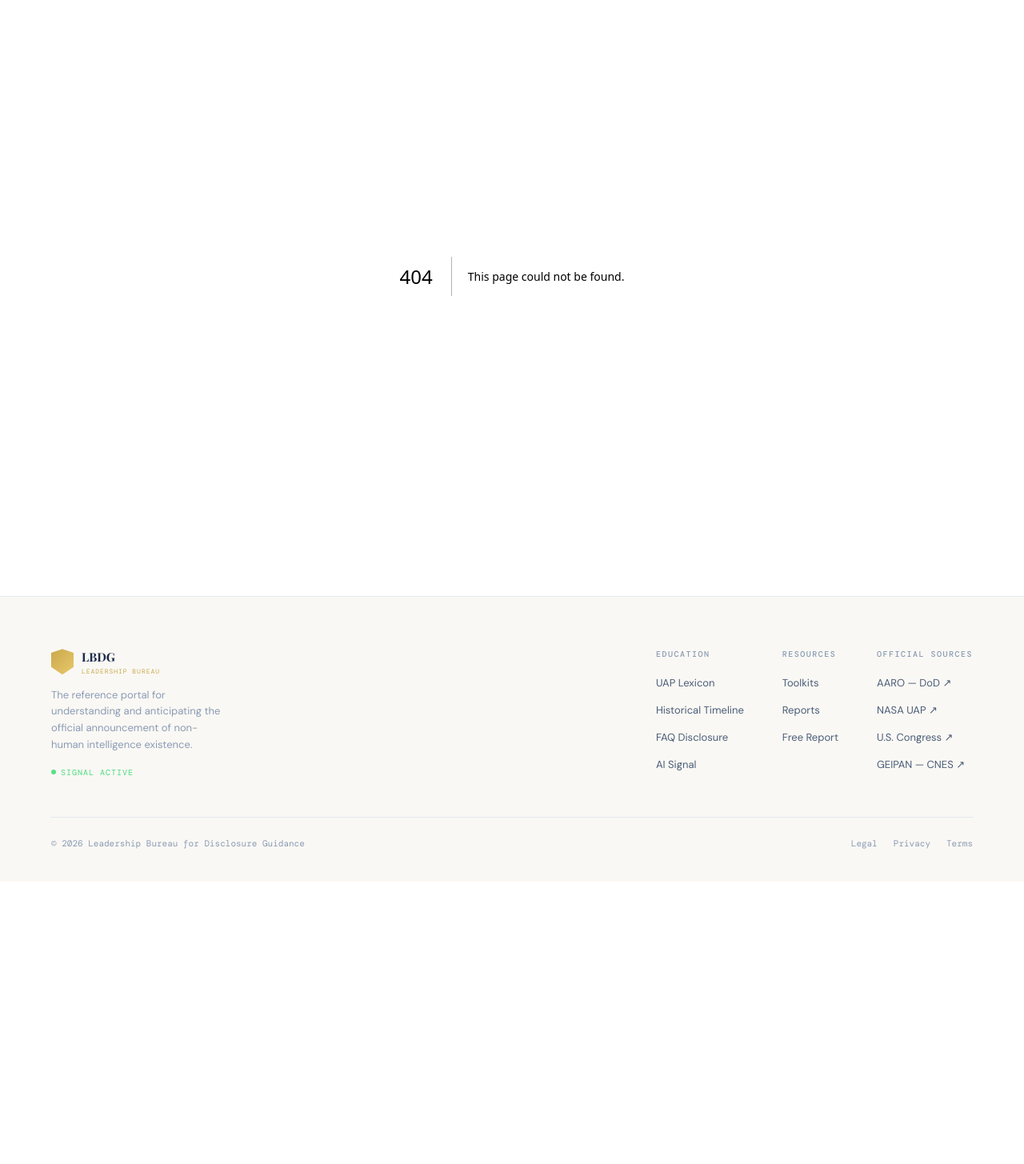
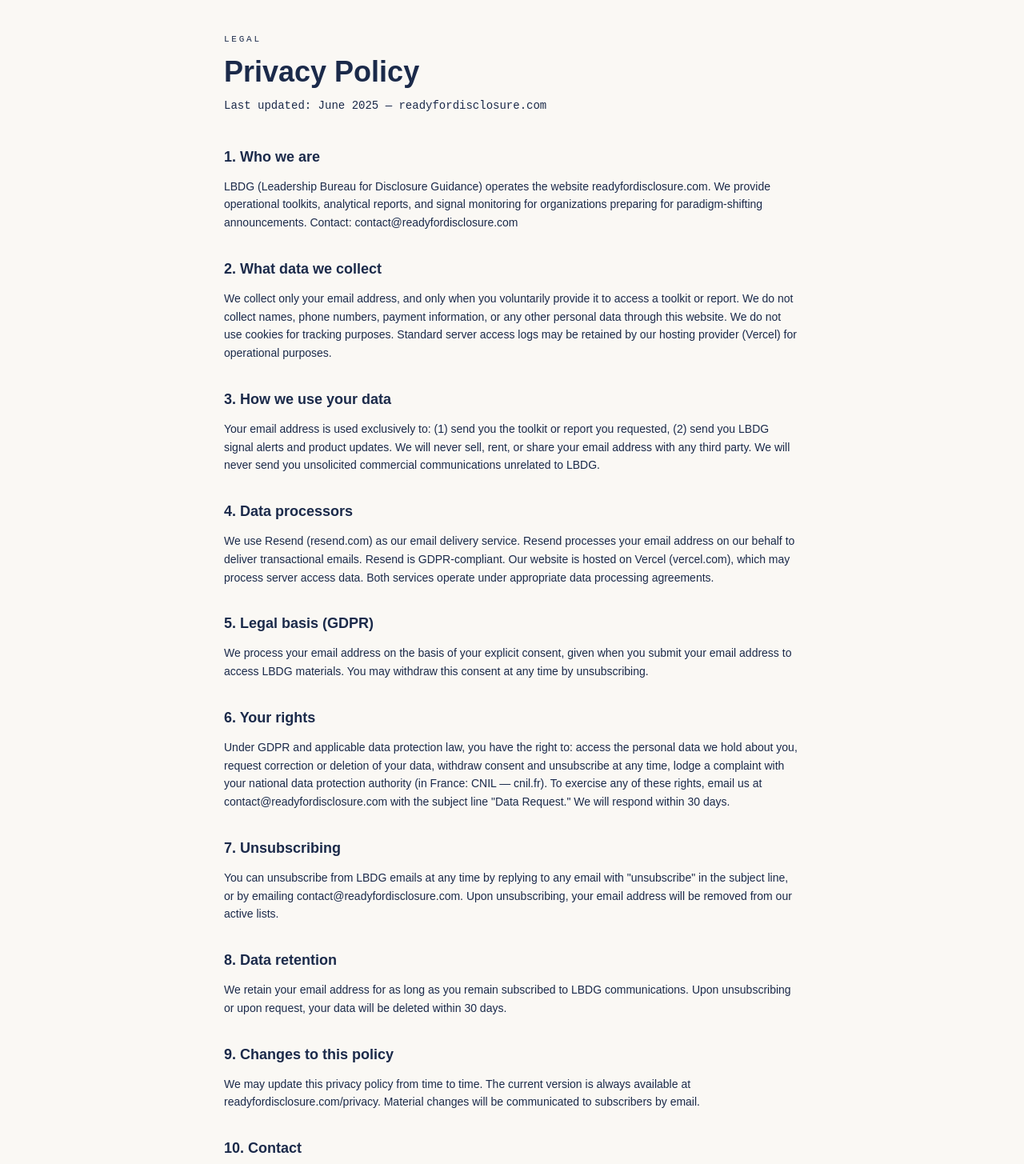
Before and after one commit to lbdgGit/DisclosureHub, a Next.js app in the folder disclosure-hub-starter/: page /privacy in a window 1280 px wide. Before the commit this address had no page. Shown: the part 55-1510 px from the top of the page at 80% size. Before the commit the page ends 1157 px from the top, so only its background shows below. Built offline with nearby package versions, Linux system fonts and the light colour scheme; a web font is replaced by a local one.

Commit message:
Create page.tsx

```diff
--- /dev/null
+++ b/disclosure-hub-starter/app/privacy/page.tsx
@@ -0,0 +1,83 @@
+import type { Metadata } from 'next';
+
+export const metadata: Metadata = {
+  title: 'Privacy Policy — LBDG',
+  description: 'How LBDG collects, uses, and protects your personal data.',
+};
+
+const SECTIONS = [
+  {
+    title: '1. Who we are',
+    content: `LBDG (Leadership Bureau for Disclosure Guidance) operates the website readyfordisclosure.com. We provide operational toolkits, analytical reports, and signal monitoring for organizations preparing for paradigm-shifting announcements. Contact: contact@readyfordisclosure.com`
+  },
+  {
+    title: '2. What data we collect',
+    content: `We collect only your email address, and only when you voluntarily provide it to access a toolkit or report. We do not collect names, phone numbers, payment information, or any other personal data through this website. We do not use cookies for tracking purposes. Standard server access logs may be retained by our hosting provider (Vercel) for operational purposes.`
+  },
+  {
+    title: '3. How we use your data',
+    content: `Your email address is used exclusively to: (1) send you the toolkit or report you requested, (2) send you LBDG signal alerts and product updates. We will never sell, rent, or share your email address with any third party. We will never send you unsolicited commercial communications unrelated to LBDG.`
+  },
+  {
+    title: '4. Data processors',
+    content: `We use Resend (resend.com) as our email delivery service. Resend processes your email address on our behalf to deliver transactional emails. Resend is GDPR-compliant. Our website is hosted on Vercel (vercel.com), which may process server access data. Both services operate under appropriate data processing agreements.`
+  },
+  {
+    title: '5. Legal basis (GDPR)',
+    content: `We process your email address on the basis of your explicit consent, given when you submit your email address to access LBDG materials. You may withdraw this consent at any time by unsubscribing.`
+  },
+  {
+    title: '6. Your rights',
+    content: `Under GDPR and applicable data protection law, you have the right to: access the personal data we hold about you, request correction or deletion of your data, withdraw consent and unsubscribe at any time, lodge a complaint with your national data protection authority (in France: CNIL — cnil.fr). To exercise any of these rights, email us at contact@readyfordisclosure.com with the subject line "Data Request." We will respond within 30 days.`
+  },
+  {
+    title: '7. Unsubscribing',
+    content: `You can unsubscribe from LBDG emails at any time by replying to any email with "unsubscribe" in the subject line, or by emailing contact@readyfordisclosure.com. Upon unsubscribing, your email address will be removed from our active lists.`
+  },
+  {
+    title: '8. Data retention',
+    content: `We retain your email address for as long as you remain subscribed to LBDG communications. Upon unsubscribing or upon request, your data will be deleted within 30 days.`
+  },
+  {
+    title: '9. Changes to this policy',
+    content: `We may update this privacy policy from time to time. The current version is always available at readyfordisclosure.com/privacy. Material changes will be communicated to subscribers by email.`
+  },
+  {
+    title: '10. Contact',
+    content: `For any privacy-related questions: contact@readyfordisclosure.com`
+  },
+];
+
+export default function PrivacyPage() {
+  return (
+    <div className="max-w-3xl mx-auto px-4 sm:px-6 pt-24 pb-20">
+      <div className="mb-10">
+        <span className="text-2xs font-mono text-muted tracking-[0.25em] uppercase block mb-3"
+              style={{ fontFamily: 'JetBrains Mono, monospace' }}>
+          Legal
+        </span>
+        <h1 className="font-display text-3xl sm:text-4xl font-800 text-bright mb-3"
+            style={{ fontFamily: 'Syne, sans-serif', fontWeight: 800 }}>
+          Privacy Policy
+        </h1>
+        <p className="text-sm text-muted font-mono" style={{ fontFamily: 'JetBrains Mono, monospace' }}>
+          Last updated: June 2025 — readyfordisclosure.com
+        </p>
+      </div>
+
+      <div className="space-y-8">
+        {SECTIONS.map((section) => (
+          <div key={section.title}>
+            <h2 className="font-display text-lg font-700 text-bright mb-3"
+                style={{ fontFamily: 'Syne, sans-serif', fontWeight: 700 }}>
+              {section.title}
+            </h2>
+            <p className="text-sm text-body/80 leading-relaxed" style={{ fontFamily: 'Syne, sans-serif' }}>
+              {section.content}
+            </p>
+          </div>
+        ))}
+      </div>
+    </div>
+  );
+}
```
